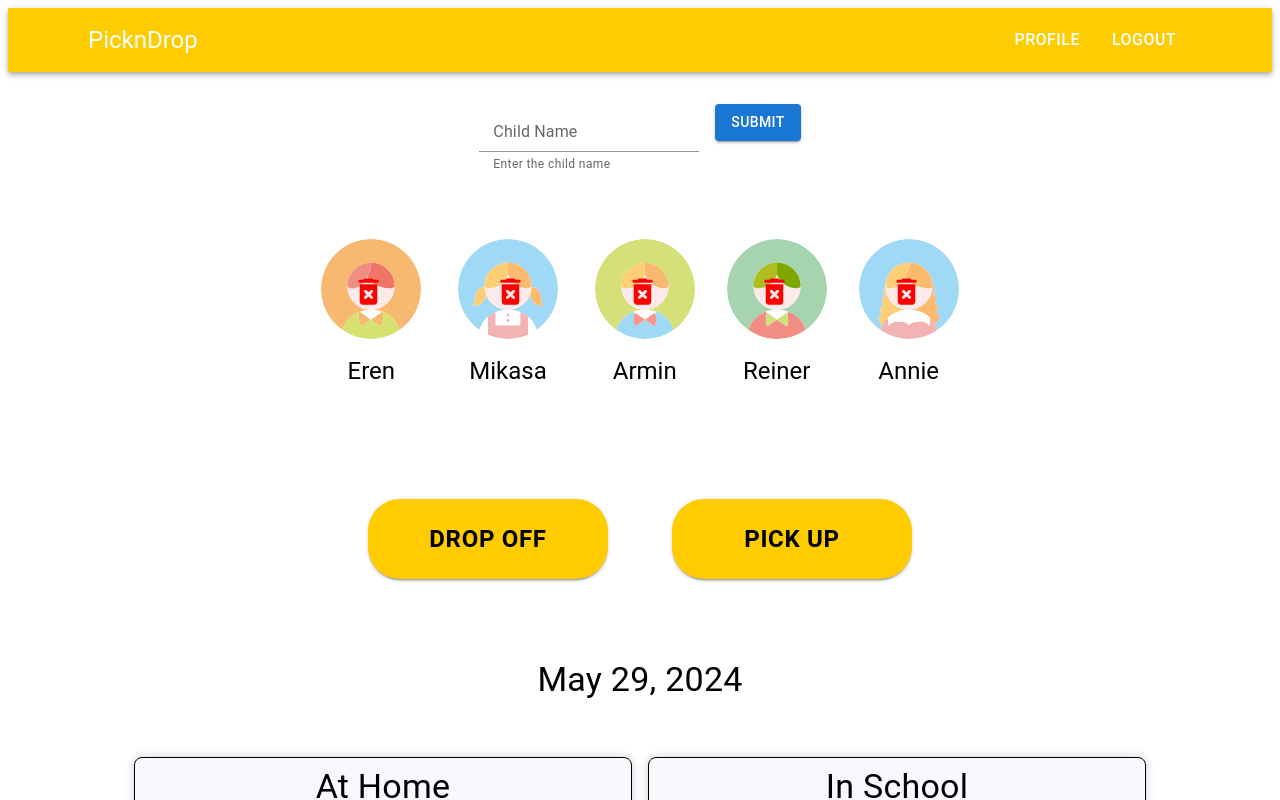
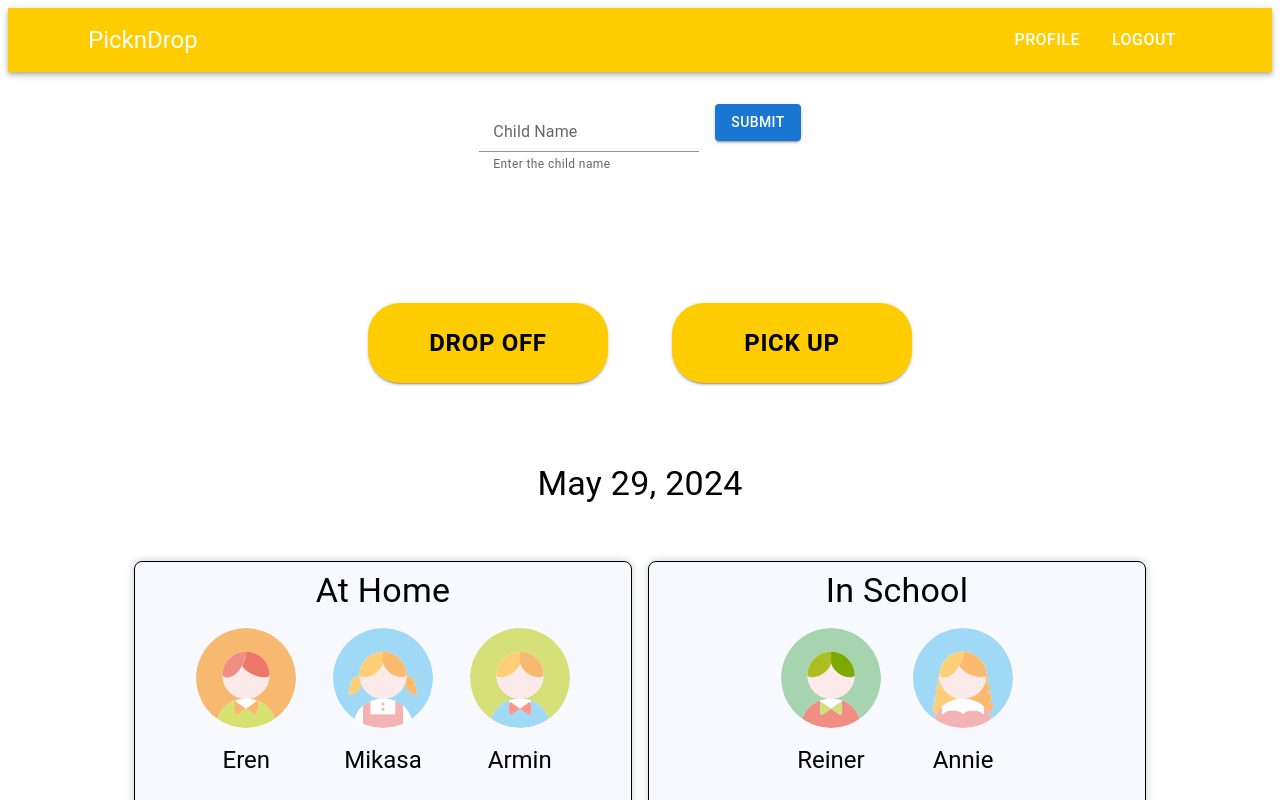
Before and after one commit to faridizzat/PicknDrop-MUI, a React (Vite) app: page / in a window 1280 px wide. Shown: the top 800 px of the page. Built offline with nearby package versions, Linux system fonts and the light colour scheme.

Commit message:
feat: fix Cards.jsx state

```diff
--- a/src/components/Cards.jsx
+++ b/src/components/Cards.jsx
@@ -1,34 +1,9 @@
 import { Avatar, Box, Typography } from "@mui/material";
 import DeleteForeverRoundedIcon from "@mui/icons-material/DeleteForeverRounded";
+import PropTypes from "prop-types";
 
-const Cards = () => {
-  const childs = [
-    {
-      id: 1,
-      name: "Eren",
-      imgPath: "src/assets/avatar-boy1-svgrepo-com.svg",
-    },
-    {
-      id: 2,
-      name: "Mikasa",
-      imgPath: "src/assets/avatar-girl-svgrepo-com.svg",
-    },
-    {
-      id: 3,
-      name: "Armin",
-      imgPath: "src/assets/avatar-boy-svgrepo-com.svg",
-    },
-    {
-      id: 4,
-      name: "Reiner",
-      imgPath: "src/assets/avatar-boy2-svgrepo-com.svg",
-    },
-    {
-      id: 5,
-      name: "Annie",
-      imgPath: "src/assets/avatar-girl1-svgrepo-com.svg",
-    },
-  ];
+const Cards = (props) => {
+  const childList = props.childList;
 
   return (
     <Box
@@ -37,7 +12,7 @@ const Cards = () => {
       flexWrap="wrap"
       justifyContent="center"
     >
-      {childs.map((child) => (
+      {childList.map((child) => (
         <Box
           display="flex"
           flexDirection="column"
@@ -45,25 +20,26 @@ const Cards = () => {
           m={2}
           key={child.id}
           position="relative"
+          sx={{
+            "&:hover .deleteIcon": {
+              display: "inline-block",
+            },
+          }}
         >
           <Avatar
             alt={child.name}
             src={child.imgPath}
             sx={{ width: 100, height: 100 }}
-            // position="relative"
           />
           <DeleteForeverRoundedIcon
             fontSize="large"
+            className="deleteIcon"
             sx={{
+              display: "none",
               position: "absolute",
-              top: 35,
-              right: 35,
-              cursor: "pointer",
               color: "red",
-              "&:hover": {
-                color: "black",
-              },
-              zIndex: 1,
+              // top: "5px",
+              // right: "5px",
             }}
           />
           <Typography variant="h5" p={2}>
@@ -75,4 +51,8 @@ const Cards = () => {
   );
 };
 
+Cards.propTypes = {
+  childList: PropTypes.array,
+};
+
 export default Cards;
--- a/src/components/InputChildName.jsx
+++ b/src/components/InputChildName.jsx
@@ -16,9 +16,7 @@ const InputChildName = (props) => {
   const handleSubmit = (event) => {
     event.preventDefault();
 
-    props.addNewChildName({
-      newChildName,
-    });
+    props.addNewChildName(newChildName);
 
     event.target.reset();
   };
--- a/src/pages/HomePage.jsx
+++ b/src/pages/HomePage.jsx
@@ -1,24 +1,50 @@
-import { Container, Box, Typography } from "@mui/material"
-import Navbar from "../components/Navbar"
-import InputChildName from "../components/InputChildName"
-import Cards from "../components/Cards"
-import DateToday from "../components/DateToday"
-import ChildStatus from "../components/ChildStatus"
-import ActionButton from "../components/ActionButton"
+import { Container, Box } from "@mui/material";
+import Navbar from "../components/Navbar";
+import InputChildName from "../components/InputChildName";
+import Cards from "../components/Cards";
+import DateToday from "../components/DateToday";
+import ChildStatus from "../components/ChildStatus";
+import ActionButton from "../components/ActionButton";
+import { useState } from "react";
 
+const generateRandomHex = () => {
+  return Math.floor(Math.random() * 16777215).toString(16);
+};
+
+const generateRandomImage = () => {
+  const imagesPath = [
+    "src/assets/avatar-boy1-svgrepo-com.svg",
+    "src/assets/avatar-boy2-svgrepo-com.svg",
+    "src/assets/avatar-boy-svgrepo-com.svg",
+    "src/assets/avatar-girl1-svgrepo-com.svg",
+    "src/assets/avatar-girl-svgrepo-com.svg",
+  ];
+
+  return imagesPath[Math.floor(Math.random() * imagesPath.length)];
+};
 
 const HomePage = () => {
+  const [childList, setChildList] = useState([]);
 
   const handleAddNewChildName = (name) => {
-    console.log("from HomePage >>", name)
-  }
+    console.log("from HomePage >>", name);
+    const newChild = {
+      id: generateRandomHex(),
+      name,
+      imgPath: generateRandomImage(),
+    };
+    console.log("newChild >>", newChild);
 
+    const newChildList = [...childList, newChild];
+    setChildList(newChildList);
+
+    console.log("newChildList >>", newChildList);
+  };
 
   return (
     <>
       <Navbar />
       <Container maxWidth="lg">
-
         {/* Title
         <Box p={2} m={2} display={"flex"} justifyContent={"center"}>
         <Typography variant="h4">PicknDrop</Typography>
@@ -26,12 +52,12 @@ const HomePage = () => {
 
         {/* Input field */}
         <Box p={2} m={2} display={"flex"} justifyContent={"center"}>
-        <InputChildName addNewChildName={handleAddNewChildName}/>
+          <InputChildName addNewChildName={handleAddNewChildName} />
         </Box>
 
         {/* Avatar */}
         <Box p={2} m={2} display={"flex"} justifyContent={"center"}>
-        <Cards />
+          <Cards childList={childList} />
         </Box>
 
         <Box p={2} m={2} display={"flex"} justifyContent={"center"}>
@@ -45,10 +71,9 @@ const HomePage = () => {
         <Box p={2} m={2} display={"flex"} justifyContent={"center"}>
           <ChildStatus />
         </Box>
-
       </Container>
     </>
-  )
-}
+  );
+};
 
-export default HomePage
+export default HomePage;
```
Lines whose indentation alone changed are shown as unchanged.
